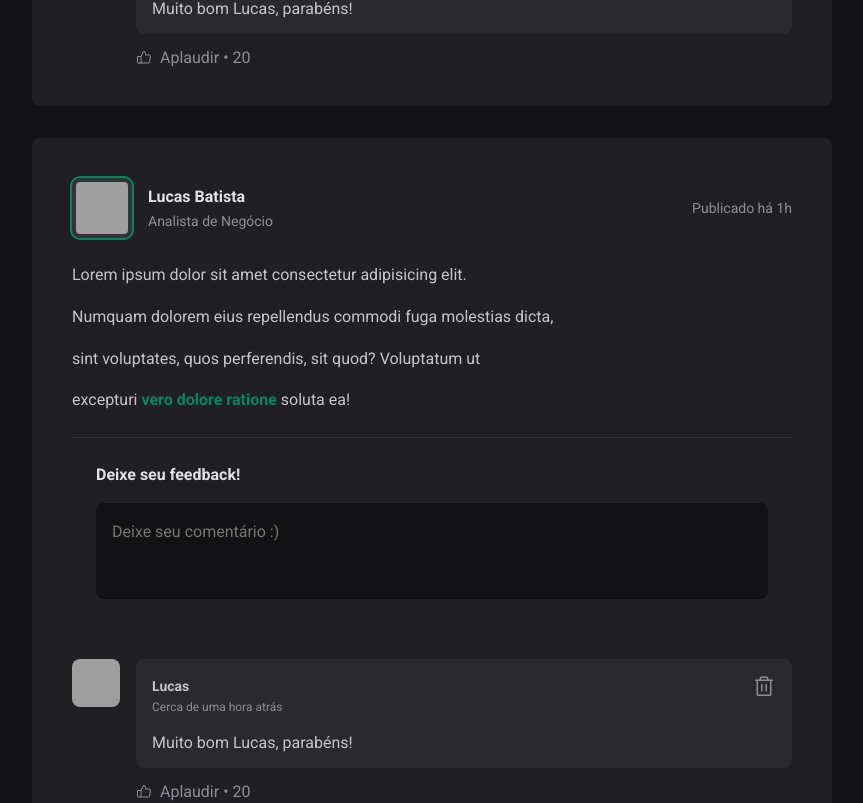
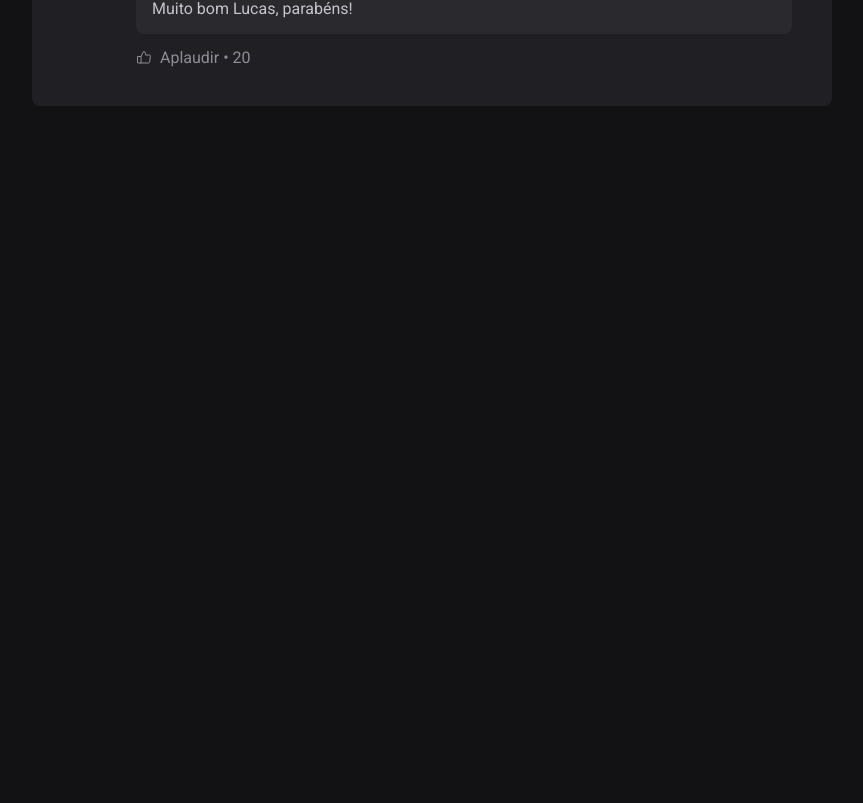
Before and after one commit to lucasunemat/curso-reactjs-rocketseat, a React (Vite) app: page / in a window 1280 px wide. Shown: the part 2099-2902 px from the top of the page, without its empty margins (352-1215 px from the left). After the commit the page ends 2237 px from the top, so only its background shows below. Built offline with nearby package versions, Linux system fonts and the light colour scheme; grey boxes are pictures that could not be loaded.

Commit message:
iterações no jsx

```diff
--- a/src/App.jsx
+++ b/src/App.jsx
@@ -1,9 +1,52 @@
+/*eslint-disable*/
+
 import { Post } from './components/Post'; // Importamos o componente Post
 import { Header } from './components/Header';
 import { Sidebar } from './components/Sidebar';
 
 import styles from './App.module.css';
 import './global.css' //sempre importar os estilos nos arquivos javascript
+
+//author: avata_url, name, role;
+//publishedAt: Date;
+//content: String;
+
+const posts = [
+  {
+    id: 1,
+    author: {
+      avatarUrl: 'https://github.com/lucasunemat.png',
+      name: 'Lucas Batista',
+      role: 'Analista de Sistemas @ DATAPREV'
+    },
+    content: [
+      { type: 'paragraph', content: 'Lorem ipsum dolor sit amet consectetur adipisicing elit. ' },
+      { type: 'paragraph', content: 'Numquam dolorem eius repellendus commodi fuga molestias dicta,' },
+      { type: 'paragraph', content: 'sint voluptates, quos perferendis, sit quod? Voluptatum ut excepturi ' },
+      { type: 'link', content: 'vero dolore ratione' },
+      { type: 'paragraph', content: 'soluta ea!' }
+    ],
+    publishedAt: new Date('2021-05-11 20:00:00')
+  },
+  {
+    id: 2,
+    author: {
+      avatarUrl: 'https://github.com/maykbrito.png',
+      name: 'Mayk Brito',
+      role: 'PO @ DATAPREV'
+    },
+    content: [
+      { type: 'paragraph', content: 'Lorem ipsum dolor sit amet consectetur adipisicing elit. ' },
+      { type: 'paragraph', content: 'Numquam dolorem eius repellendus commodi fuga molestias dicta,' },
+      { type: 'paragraph', content: 'sint voluptates, quos perferendis, sit quod? Voluptatum ut excepturi ' },
+      { type: 'link', content: 'vero dolore ratione' },
+      { type: 'paragraph', content: 'soluta ea!' }
+    ],
+    publishedAt: new Date('2021-05-11 20:30:00')
+  },
+]
+
+console.log(posts[0]); //só para evitar eslint
 
 export function App() { //componentes sempre com letra maiuscula para não confundir com html
   //impossível renderizar varios componentes sem ter outro componente que os englobe (nesse caso, div)
@@ -13,9 +56,9 @@ export function App() { //componentes sempre com letra maiuscula para não confu
       <div className={styles.wrapper}>
         <Sidebar />
         <main>
-          <Post />
-          <Post />
-          <Post />
+          {posts.map(post => {
+            return <Post />
+          })}
         </main>
       </div>
     </div>
```
